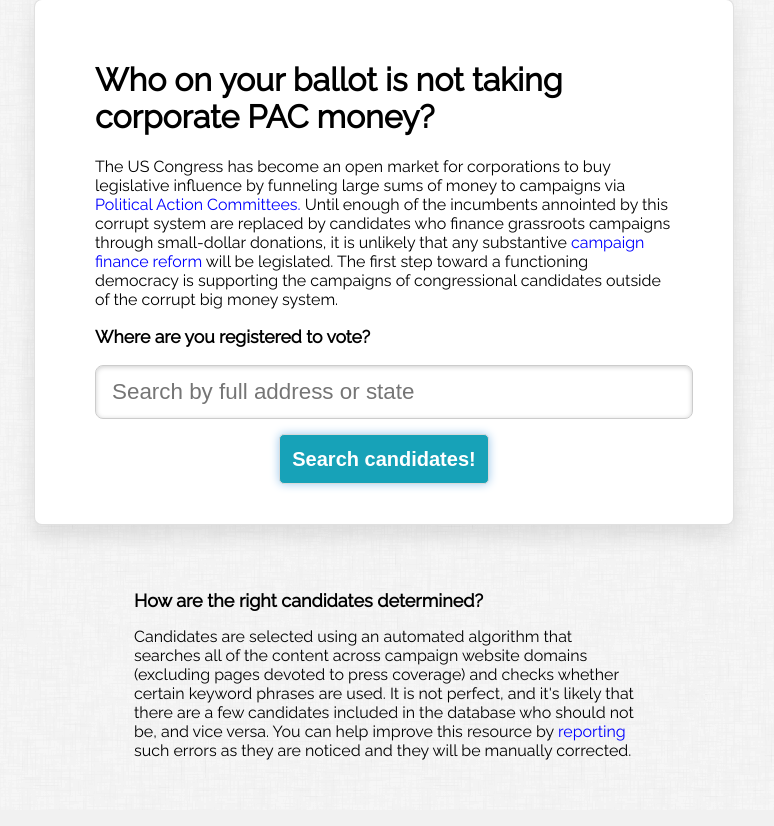
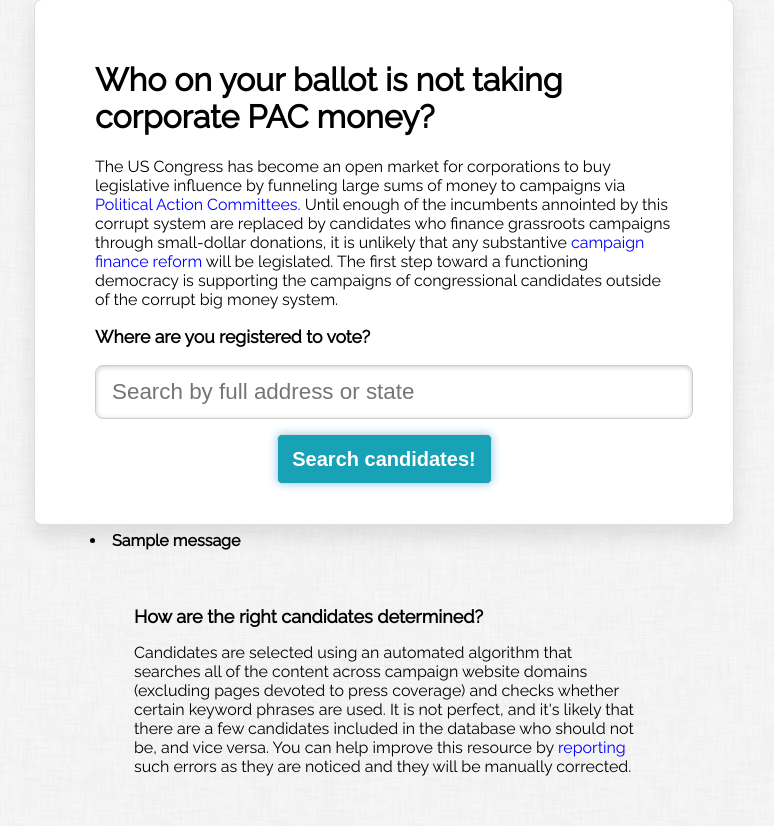
Before and after one commit to eicksl/PAC-Free-Congress, a Django app: page / in a window 1280 px wide. Shown: the part 102-928 px from the top of the page, without its empty margins (256-1030 px from the left). Before the commit the page ends 862 px from the top, so only its background shows below. Run offline with Django 3.2, Linux system fonts and the light colour scheme; one stand-in notice (Sample message) is shown.

Commit message:
Add error message notifications

```diff
--- a/candidates/static/candidates/main.css
+++ b/candidates/static/candidates/main.css
@@ -64,7 +64,7 @@
 
 #search-btn {
   height: 50px;
-  width: 210px;
+  width: 215px;
   display: block;
   margin: 0 auto;
   color: white;
@@ -89,9 +89,16 @@
 }
 
 .content .about .about-content {
-  margin: 65px 100px 50px 100px;
+  margin: 50px 100px 50px 100px;
 }
 
 .content .about .about-content .results-h {
   font-size: 18px;
 }
+
+.content .error-msg {
+  height: 25px;
+  margin-top: 6px;
+  font-weight: bold;
+  transform: translateX(8%)
+}
--- a/candidates/templates/candidates/index.html
+++ b/candidates/templates/candidates/index.html
@@ -39,6 +39,14 @@
     </div>
 </main>
 
+<div class="error-msg">
+    {% if messages %}
+    {% for msg in messages %}
+    <li>{{msg}}</li>
+    {% endfor %}
+    {% endif %}
+</div>
+
 <section class="about">
     <div class="about-content">
         <h2 class="results-h">How are the right candidates determined?</h2>
--- a/candidates/views.py
+++ b/candidates/views.py
@@ -26,15 +26,13 @@
     def get(self, request):
         template = 'candidates/results.html'
         address = request.GET.get('address', None)
-        if address is None:
-            messages.add_message(request, messages.INFO,
-                'Please enter a state or an address')
+        if not address:
+            messages.error(request, 'Please enter a state or an address')
             return redirect('candidates:index')
         try:
             abbr, district = self.addr_lookup(address)
         except AssertionError:
-            messages.add_message(request, messages.INFO,
-                'The state or address was not recognized')
+            messages.error(request, 'The state or address was not recognized')
             return redirect('candidates:index')
         if district is None:
             context = {
```
Lines whose indentation alone changed are shown as unchanged.
